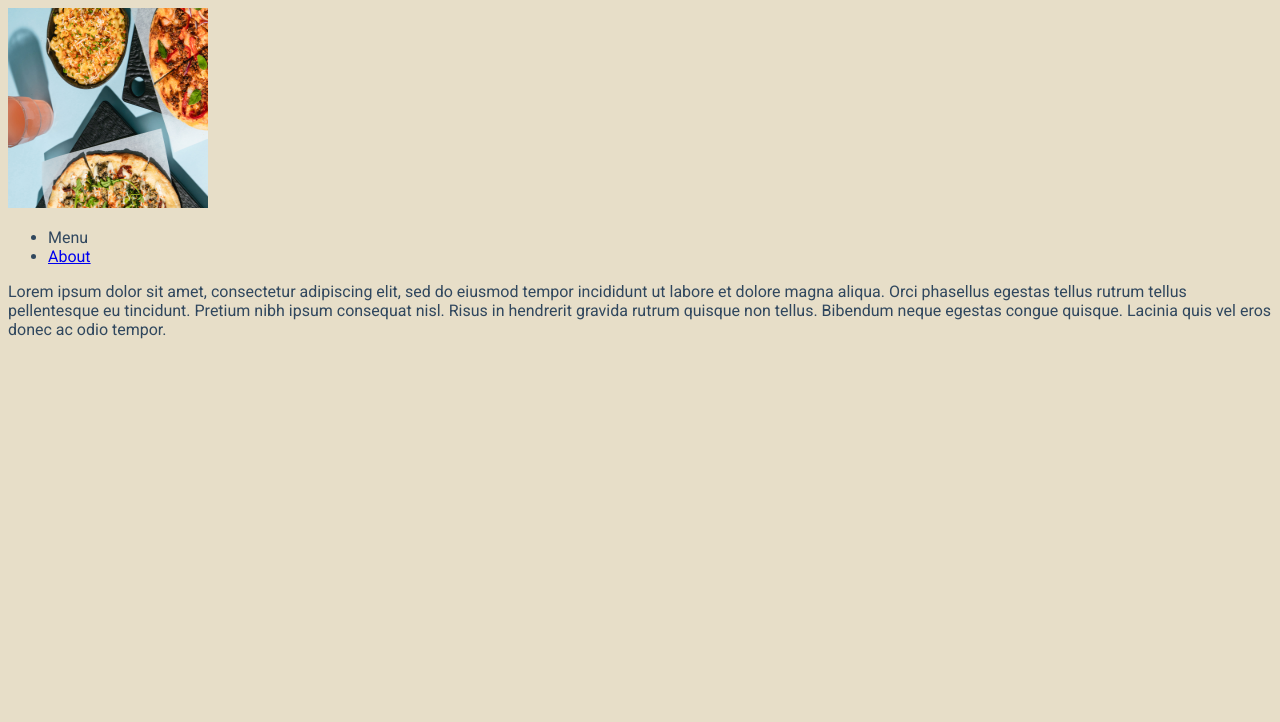
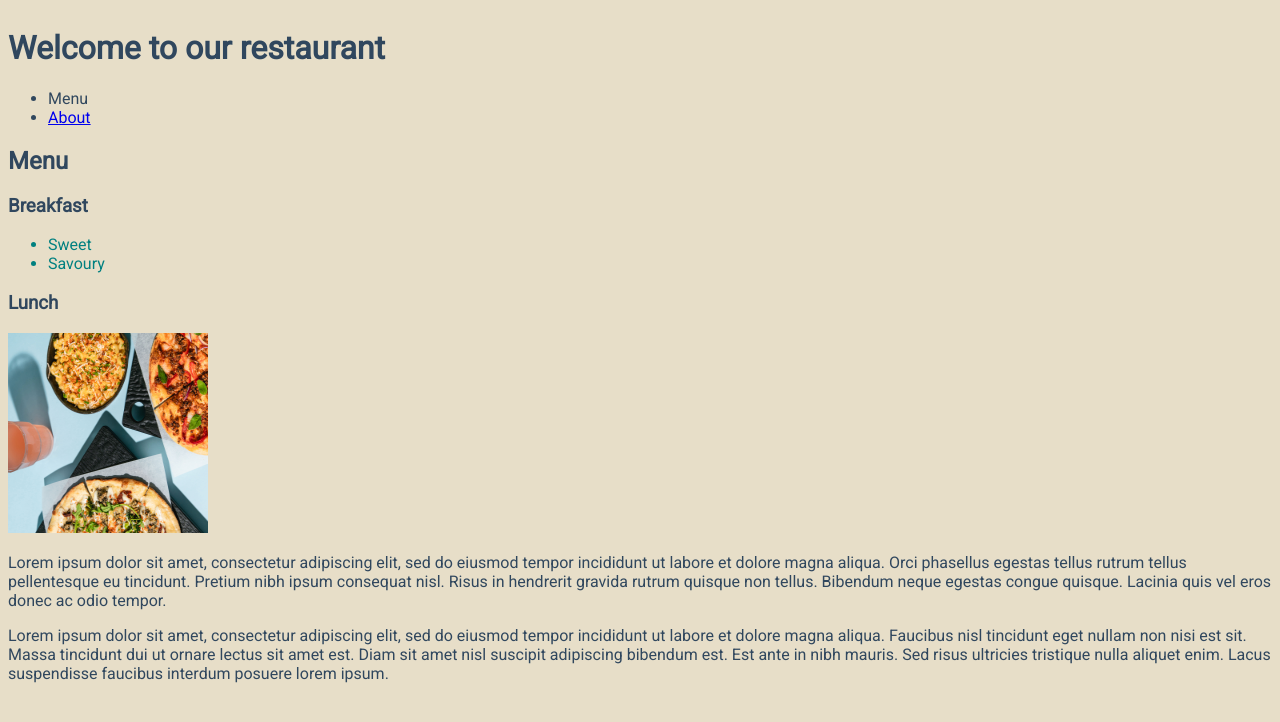
Before and after one commit to Anson-Lit/ACIT-1620-Midterm---Anson-Lit, a plain HTML site: page index.html in a window 1280 px wide. Drawn offline with Linux system fonts and the light colour scheme.

Commit message:
Added the about us information in the about page. Added the rest of the overall page content in pizza page

```diff
--- a/css/stylesheet.css
+++ b/css/stylesheet.css
@@ -1,5 +1,20 @@
 body {
     font-family: 'Roboto', sans-serif;
     background-color: #e7dec8;
-    color: #30475e
+    color: #30475e;
+    position: absolute
 }
+
+.menu {
+    display: block;
+    background-color: #7e8a97;
+    text-align: center;
+}
+
+.floater {
+    float: right;
+}
+
+.teal {
+    color: teal;
+}
--- a/index.html
+++ b/index.html
@@ -9,7 +9,10 @@
 </head>
 
 <body>
-    <img src="images/pizza.jpg" alt="Pizza" width="200" height="200">
+    <header>
+        <h1>Welcome to our restaurant</h1>
+    </header>
+
     <nav>
         <ul>
             <li>Menu</li>
@@ -18,11 +21,26 @@
         </ul>
     </nav>
 
+    <header>
+        <h2>Menu</h2>
+    </header>
 
-    <p>Lorem ipsum dolor sit amet, consectetur adipiscing elit, sed do eiusmod tempor incididunt ut labore et dolore magna aliqua. Orci phasellus egestas tellus rutrum tellus pellentesque eu tincidunt. Pretium nibh ipsum consequat nisl. Risus in hendrerit
-        gravida rutrum quisque non tellus. Bibendum neque egestas congue quisque. Lacinia quis vel eros donec ac odio tempor.</p>
+    <section>
+        <h3>Breakfast</h3>
+        <ul class="teal">
+            <li>Sweet</li>
+            <li>Savoury</li>
+        </ul>
+    </section>
 
-
+    <article>
+        <h3>Lunch</h3>
+        <img src="images/pizza.jpg" alt="Pizza" width="200" height="200">
+        <p class="floater">Lorem ipsum dolor sit amet, consectetur adipiscing elit, sed do eiusmod tempor incididunt ut labore et dolore magna aliqua. Orci phasellus egestas tellus rutrum tellus pellentesque eu tincidunt. Pretium nibh ipsum consequat nisl. Risus in hendrerit
+            gravida rutrum quisque non tellus. Bibendum neque egestas congue quisque. Lacinia quis vel eros donec ac odio tempor.</p>
+        <p>Lorem ipsum dolor sit amet, consectetur adipiscing elit, sed do eiusmod tempor incididunt ut labore et dolore magna aliqua. Faucibus nisl tincidunt eget nullam non nisi est sit. Massa tincidunt dui ut ornare lectus sit amet est. Diam sit amet
+            nisl suscipit adipiscing bibendum est. Est ante in nibh mauris. Sed risus ultricies tristique nulla aliquet enim. Lacus suspendisse faucibus interdum posuere lorem ipsum.</p>
+    </article>
 
 
 </body>
```
Also changed, not shown: misc/about.html (+16 -3 lines).
